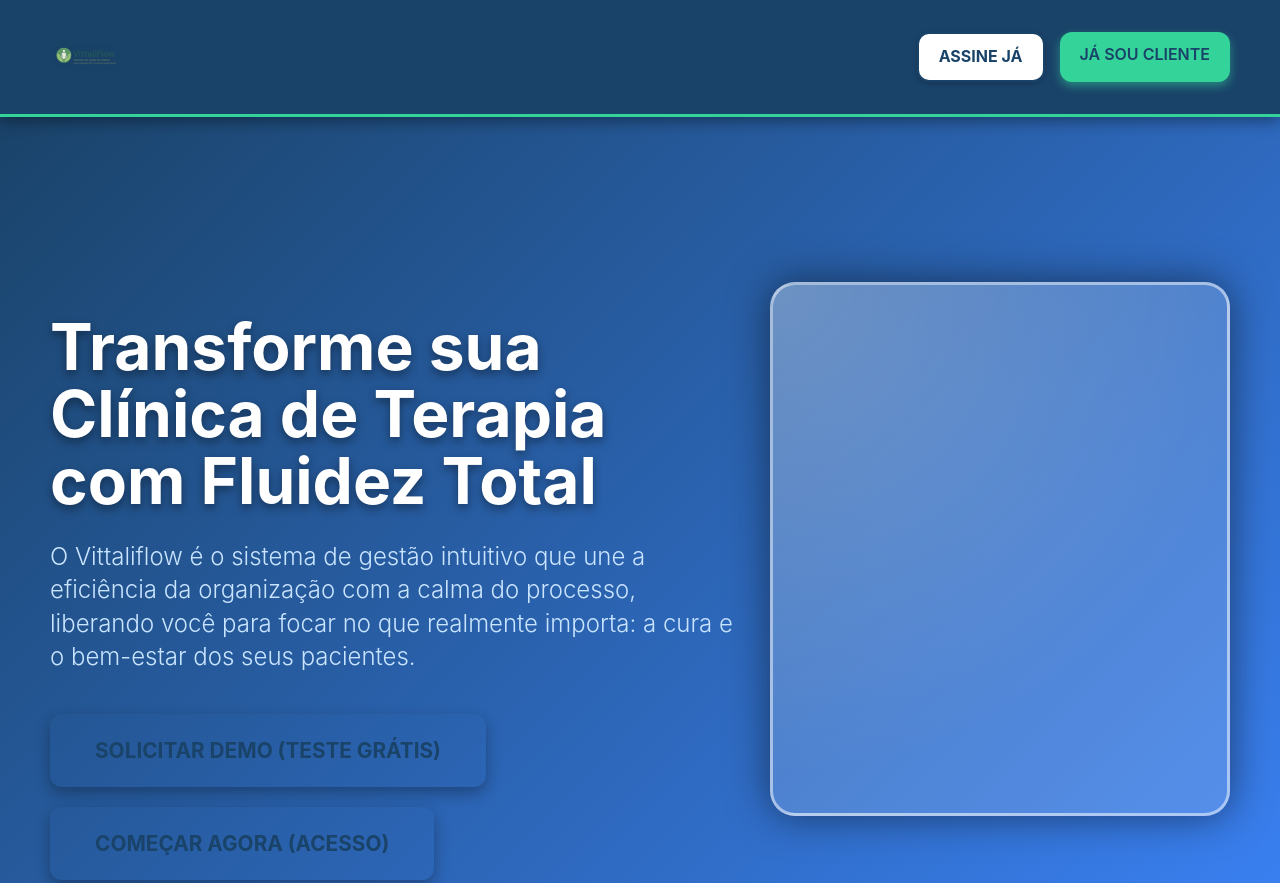
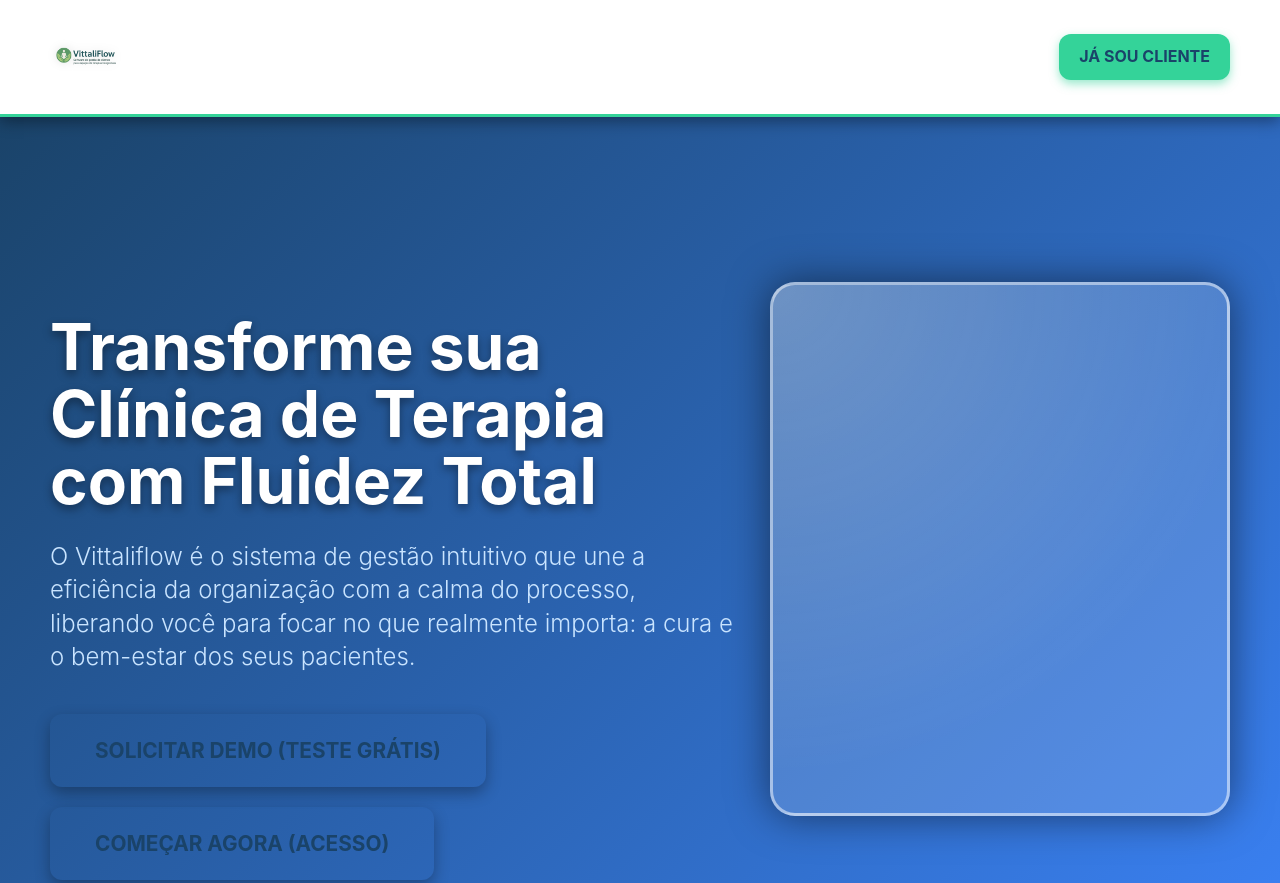
Before and after one commit to Gamaya41/vittaliflow-system, a website: page index.html in a window 1280 px wide. Shown: the top 883 px of the page. Drawn offline with Linux system fonts and the light colour scheme; files whose address does not match are found by name.

Commit message:
Update index.html

```diff
--- a/index.html
+++ b/index.html
@@ -12,22 +12,16 @@
 </head>
 <body>
 
-  <header>
+    <header style="background-color: #ffffff !important; color: var(--color-text-dark);">
     <div style="display: flex; align-items: center; gap: 10px;">
         <img src="assets/img/logo-vittaliflow.png" alt="Logo Vittaliflow" id="header-logo-final">
     </div>
 
-    <div class="header-buttons-group" style="display: flex; gap: 15px;">
+    <a href="login.html" class="action-button-large btn-cliente" style="padding: 10px 20px; font-size: 1em;">
+        JÁ SOU CLIENTE
+    </a>
+</header>
 
-        <a href="#solicitar-demo" class="action-button-large btn-demo" style="padding: 10px 20px; font-size: 1em; font-weight: 700;">
-            ASSINE JÁ
-        </a>
-
-        <a href="login.html" class="action-button-large btn-cliente" style="padding: 10px 20px; font-size: 1em; font-weight: 600;">
-            JÁ SOU CLIENTE
-        </a>
-    </div>
-</header>
     <div class="landing-hero">
 
         <div class="hero-text-content">
@@ -133,5 +127,4 @@
 
     <script src="assets/js/script.js"></script>
 </body>
-
 </html>
```
